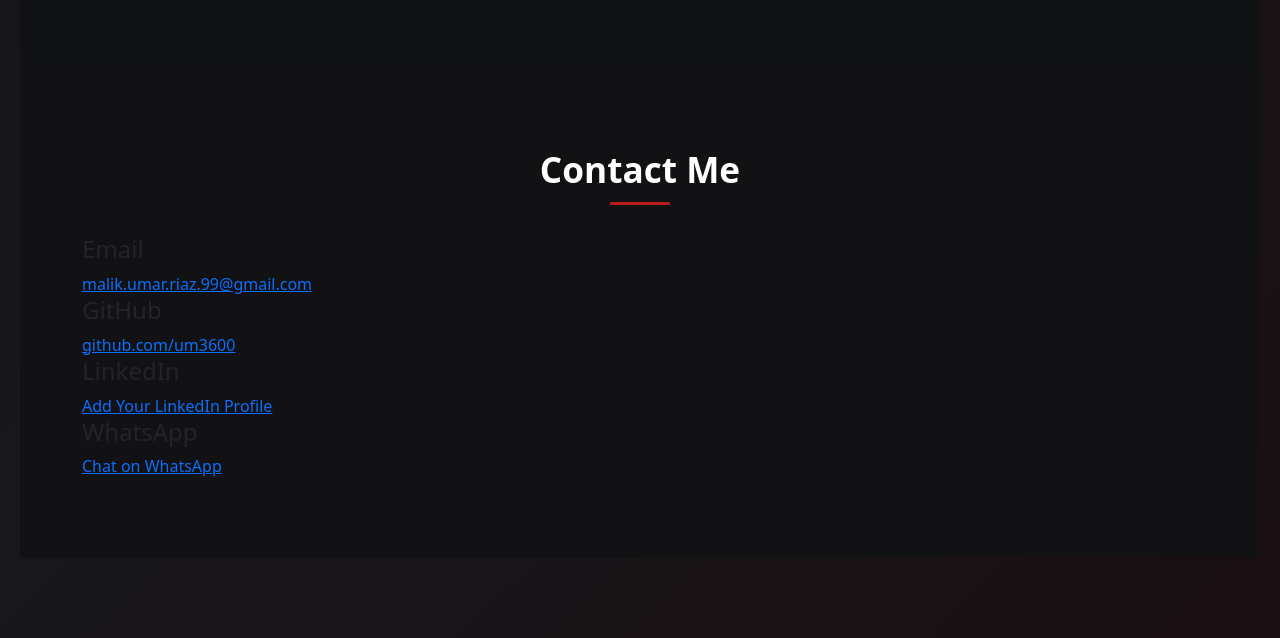
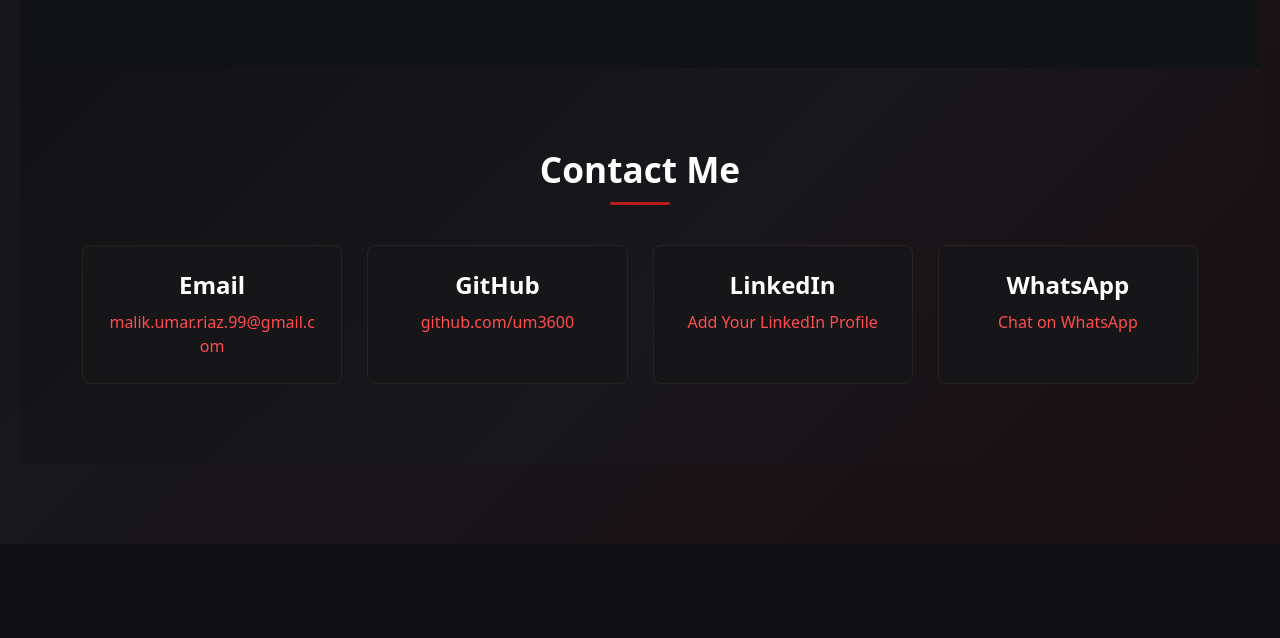
Before and after one commit to SaadRiaz99/porfolio-umar, a Django app: page / in a window 1280 px wide. Shown: the part 1739-2377 px from the top of the page. After the commit the page ends 2123 px from the top, so only its background shows below. Run offline with Django 5.2, Linux system fonts and the light colour scheme.

Commit message:
Add Contactcss

```diff
--- a/static/style/home.css
+++ b/static/style/home.css
@@ -229,3 +229,48 @@ body {
     transform: translateY(-6px);
     border-color: #b91c1c;
 }
+/* ========================
+   Contact Section
+======================== */
+.contact-section {
+    background: linear-gradient(
+        135deg,
+        #121214 0%,
+        #18181c 50%,
+        #1a0f12 100%
+    );
+}
+
+.contact-wrapper {
+    display: grid;
+    grid-template-columns: repeat(auto-fit, minmax(240px, 1fr));
+    gap: 25px;
+    margin-top: 40px;
+}
+
+.contact-card {
+    background: #161618;
+    border: 1px solid #2a2023;
+    padding: 25px;
+    border-radius: 8px;
+    text-align: center;
+    transition: 0.3s ease;
+}
+
+.contact-card h4 {
+    color: #ffffff;
+    margin-bottom: 10px;
+    font-weight: 600;
+}
+
+.contact-card a {
+    text-decoration: none;
+    color: #ff4d4d;
+    font-weight: 500;
+    word-break: break-word;
+}
+
+.contact-card:hover {
+    transform: translateY(-6px);
+    border-color: #b91c1c;
+}
```
